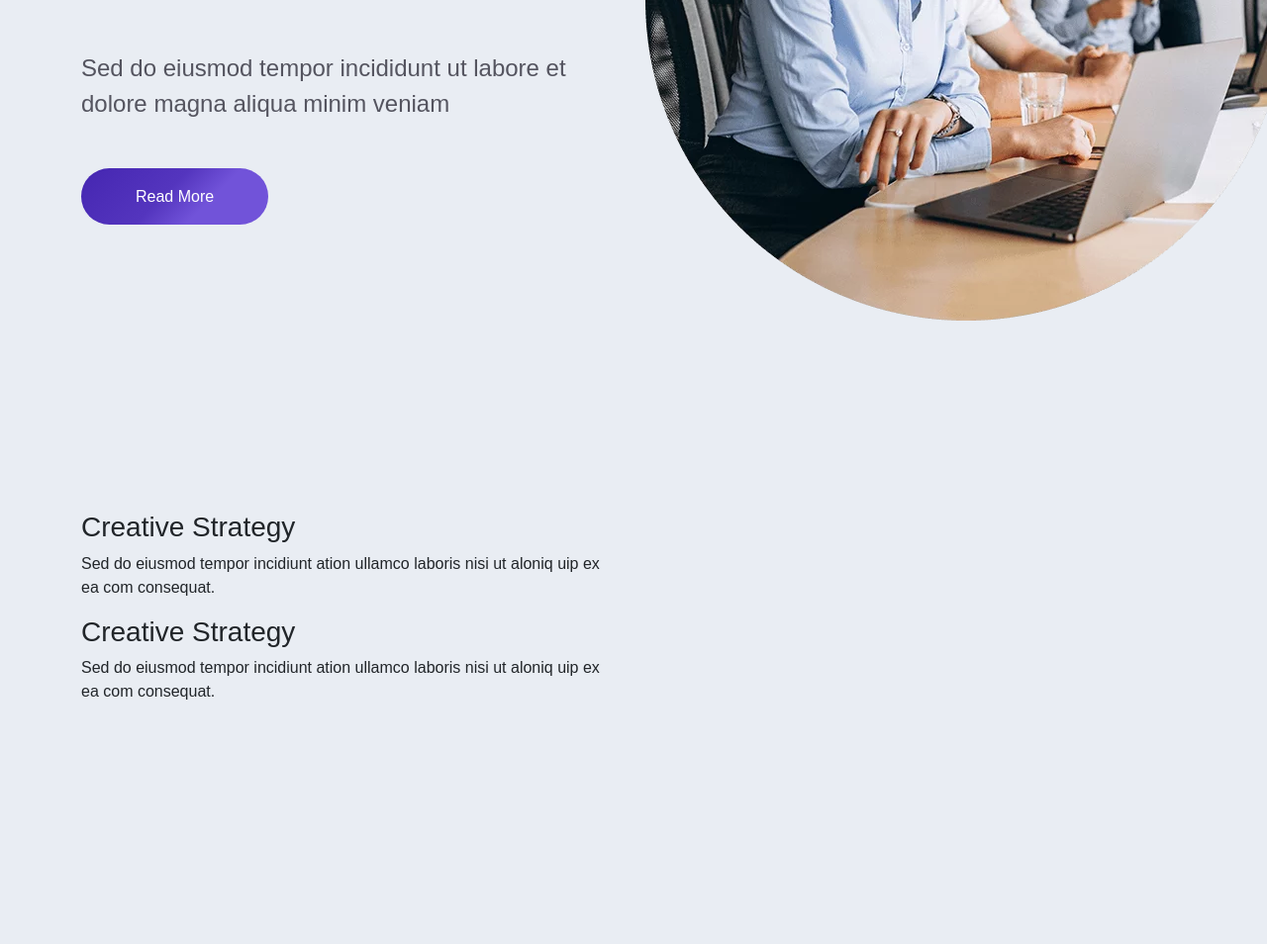
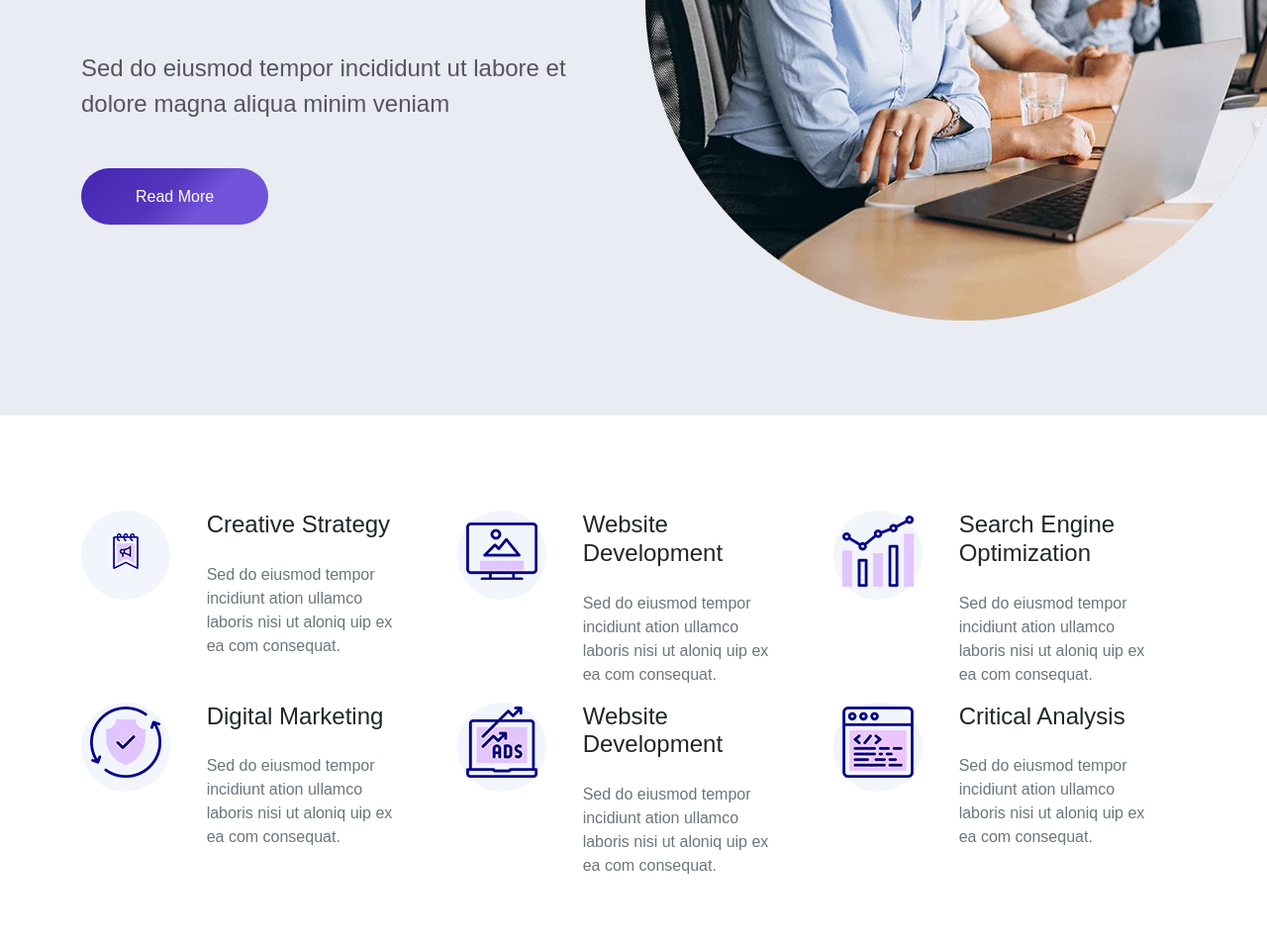
Before and after one commit to AliAbdJaleel/Egens-Landing-Page, a plain HTML site: page index.html in a window 1280 px wide. Shown: the part 468-1422 px from the top of the page at 99% size. Before the commit the page ends 1243 px from the top, so only its background shows below. Drawn offline with nearby package versions, Linux system fonts and the light colour scheme.

Commit message:
add feature section

```diff
--- a/css/style.css
+++ b/css/style.css
@@ -1,7 +1,11 @@
 body{
-    background-color: #E9EDF3;
+
     font-family: 'Jost' , sans-serif;
 
+}
+
+.mybackground{
+    background-color: #E9EDF3;
 }
 
 .mybackground{
@@ -44,3 +48,11 @@ background-color:#E9EDF3 !important ;
    color: white;
    border-radius: 35px;
 }
+.feature-icon{
+    width: 90px;
+    height: 90px;
+    border-radius: 50%;
+    text-align: center;
+    line-height: 80px;
+    background-color: #f2f5fb;
+}
--- a/index.html
+++ b/index.html
@@ -9,8 +9,10 @@
 
 </head>
   <body>
-    <div class="container fixed-top">
-    <nav id="mynav" class="navbar  navbar-expand-lg bg-body-tertiary mybackground">
+ <div id="mynav" class="mybackground fixed-top">
+
+  <div  class="container  py-2 ">
+    <nav  class="navbar  navbar-expand-lg">
         <div class="container-fluid">
           <a class="navbar-brand" href="#">Egens</a>
           <button class="navbar-toggler" type="button" data-bs-toggle="collapse" data-bs-target="#navbarSupportedContent" aria-controls="navbarSupportedContent" aria-expanded="false" aria-label="Toggle navigation">
@@ -54,6 +56,11 @@
 
 
 </div>
+
+ </div>
+<section class="mybackground">
+
+
   <div class="container my-5 py-5">
 
     <div class="row py-5">
@@ -76,9 +83,131 @@
     </div>
   </div>
 
+</section>
 
 
-<div class="container py-5">
+
+<div class="container  my-5 py-5">
+<div class="row">
+  <div class="col-lg-4">
+<div class="row">
+  <div class="col-lg-4">
+    <div class="feature-icon">
+      <img src="img/icon-14.webp" alt="">
+    </div>
+  </div>
+  <div class="col-lg-8">
+    <h4>
+      Creative Strategy
+    </h4>
+    <p class="mt-4  text-secondary pe-4">
+      Sed do eiusmod tempor incidiunt ation ullamco laboris nisi ut aloniq uip ex ea com consequat.
+    </p>
+  </div>
+</div>
+  </div>
+
+
+  <div class="col-lg-4">
+    <div class="row">
+      <div class="col-lg-4">
+        <div class="feature-icon">
+          <img src="img/icon-18.webp" alt="">
+        </div>
+      </div>
+      <div class="col-lg-8">
+        <h4>
+          Website Development
+        </h4>
+        <p class="mt-4  text-secondary pe-4">
+          Sed do eiusmod tempor incidiunt ation ullamco laboris nisi ut aloniq uip ex ea com consequat.
+        </p>
+      </div>
+    </div>
+      </div>
+
+      <div class="col-lg-4">
+        <div class="row">
+          <div class="col-lg-4">
+            <div class="feature-icon">
+              <img src="img/icon-19.webp" alt="">
+            </div>
+          </div>
+          <div class="col-lg-8">
+            <h4>
+              Search Engine Optimization
+            </h4>
+            <p class="mt-4  text-secondary pe-4">
+              Sed do eiusmod tempor incidiunt ation ullamco laboris nisi ut aloniq uip ex ea com consequat.
+            </p>
+          </div>
+        </div>
+          </div>
+
+
+          <div class="col-lg-4">
+            <div class="row">
+              <div class="col-lg-4">
+                <div class="feature-icon">
+                  <img src="img/icon-20.webp" alt="">
+                </div>
+              </div>
+              <div class="col-lg-8">
+                <h4>
+                  Digital Marketing
+                </h4>
+                <p class="mt-4  text-secondary pe-4">
+                  Sed do eiusmod tempor incidiunt ation ullamco laboris nisi ut aloniq uip ex ea com consequat.
+                </p>
+              </div>
+            </div>
+              </div>
+
+
+
+              <div class="col-lg-4">
+                <div class="row">
+                  <div class="col-lg-4">
+                    <div class="feature-icon">
+                      <img src="img/icon-21.webp" alt="">
+                    </div>
+                  </div>
+                  <div class="col-lg-8">
+                    <h4>
+                      Website Development
+                    </h4>
+                    <p class="mt-4  text-secondary pe-4">
+                      Sed do eiusmod tempor incidiunt ation ullamco laboris nisi ut aloniq uip ex ea com consequat.
+                    </p>
+                  </div>
+                </div>
+                  </div>
+
+
+                  <div class="col-lg-4">
+                    <div class="row">
+                      <div class="col-lg-4">
+                        <div class="feature-icon">
+                          <img src="img/icon-22.webp" alt="">
+                        </div>
+                      </div>
+                      <div class="col-lg-8">
+                        <h4>
+                          Critical Analysis
+                        </h4>
+                        <p class="mt-4  text-secondary pe-4">
+                          Sed do eiusmod tempor incidiunt ation ullamco laboris nisi ut aloniq uip ex ea com consequat.
+                        </p>
+                      </div>
+                    </div>
+                      </div>
+</div>
+</div>
+
+
+
+
+<!-- <div class="container py-5">
 <div class="row">
 <div class="col-lg-6">
 <h3>Creative Strategy</h3>
@@ -95,7 +224,7 @@
   </div>
   </div>
 
-</div>
+</div> -->
 
     <script src="https://cdn.jsdelivr.net/npm/bootstrap@5.3.2/dist/js/bootstrap.bundle.min.js" integrity="sha384-C6RzsynM9kWDrMNeT87bh95OGNyZPhcTNXj1NW7RuBCsyN/o0jlpcV8Qyq46cDfL" crossorigin="anonymous"></script>
     <script src="https://code.jquery.com/jquery-3.7.1.min.js" integrity="sha256-/JqT3SQfawRcv/BIHPThkBvs0OEvtFFmqPF/lYI/Cxo=" crossorigin="anonymous"></script>
```
Also changed, not shown: img/icon-14.webp (added), img/icon-18.webp (added), img/icon-19.webp (added), img/icon-20.webp (added), img/icon-21.webp (added), img/icon-22.webp (added). Lines whose indentation alone changed are shown as unchanged.
